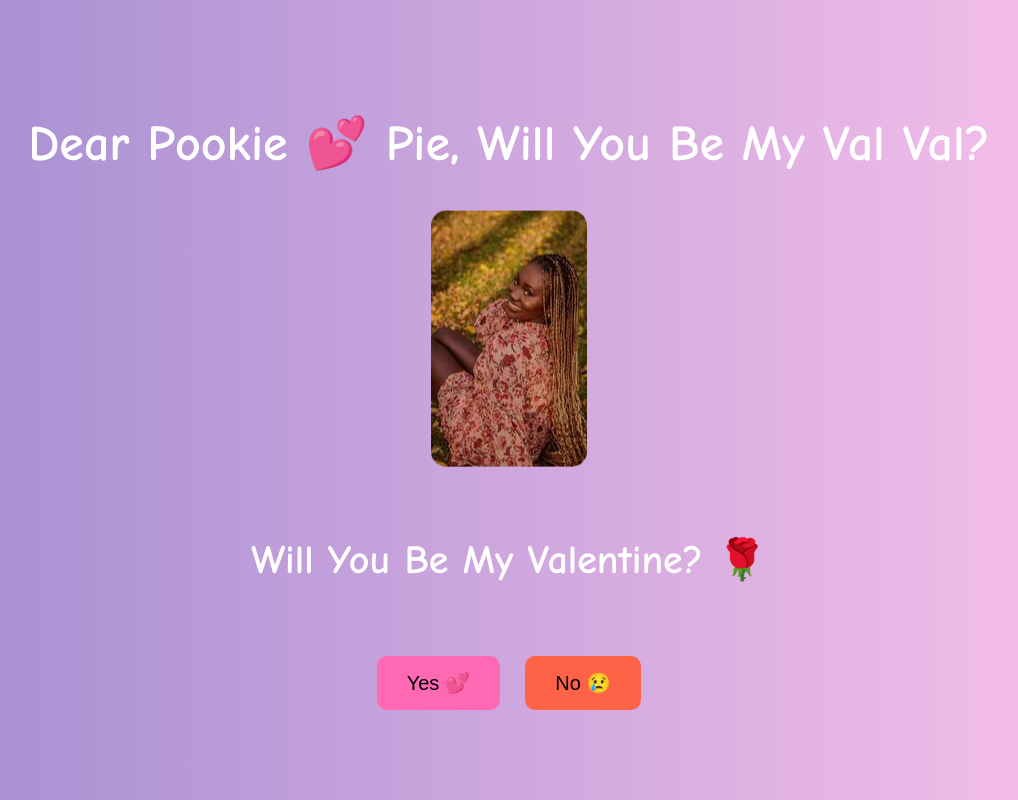
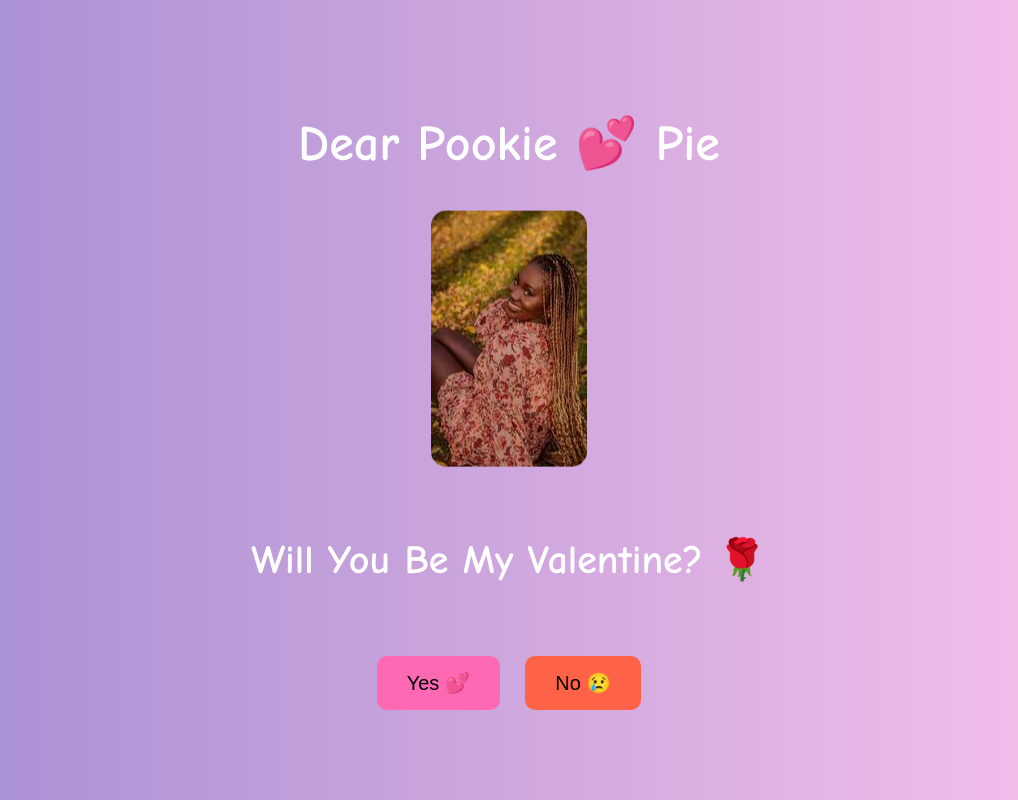
Before and after one commit to omation/fantaval, a plain HTML site: page index.html in a window 1280 px wide. Shown: the whole page, without its empty margins (131-1149 px from the left). Drawn offline with nearby package versions, Linux system fonts and the light colour scheme.

Commit message:
Fix HTML entity encoding issues in index.html

```diff
--- a/index.html
+++ b/index.html
@@ -71,7 +71,7 @@
 
 <!-- Valentine Question Slide -->
 <div class="slide" id="slideQuestion" style="display:flex; background: linear-gradient(to right, #a18cd1, #fbc2eb);">
-  <h1 style="font-size: 50px;">Dear Pookie 💕 Pie, Will You Be My Val Val?</h1>
+  <h1 style="font-size: 50px;">Dear Pookie 💕 Pie</h1>
   <img src="fanta.jpg" alt="Fanta">
   <h2 style="font-size:40px;">Will You Be My Valentine? 🌹</h2>
   <div class="buttons">
```
